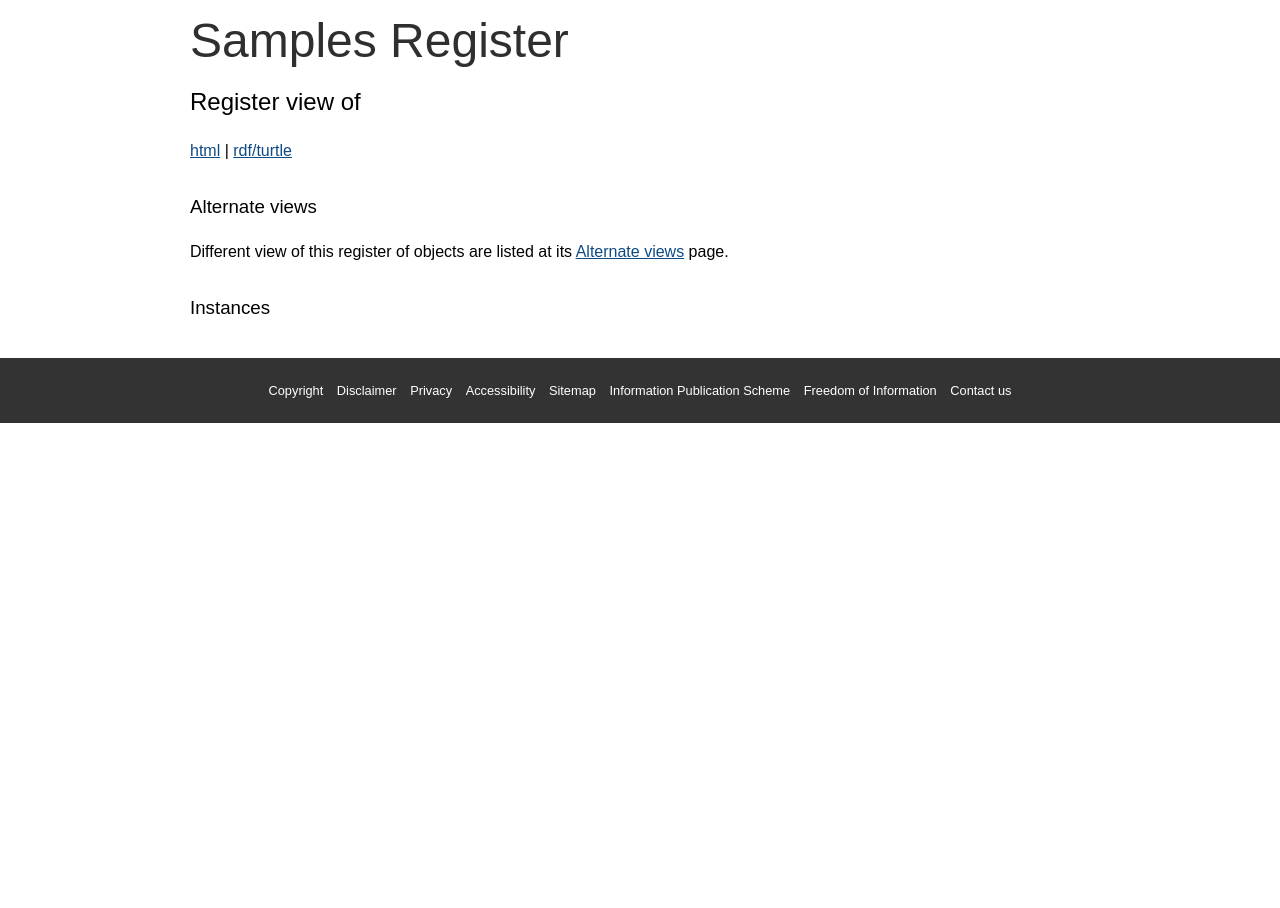
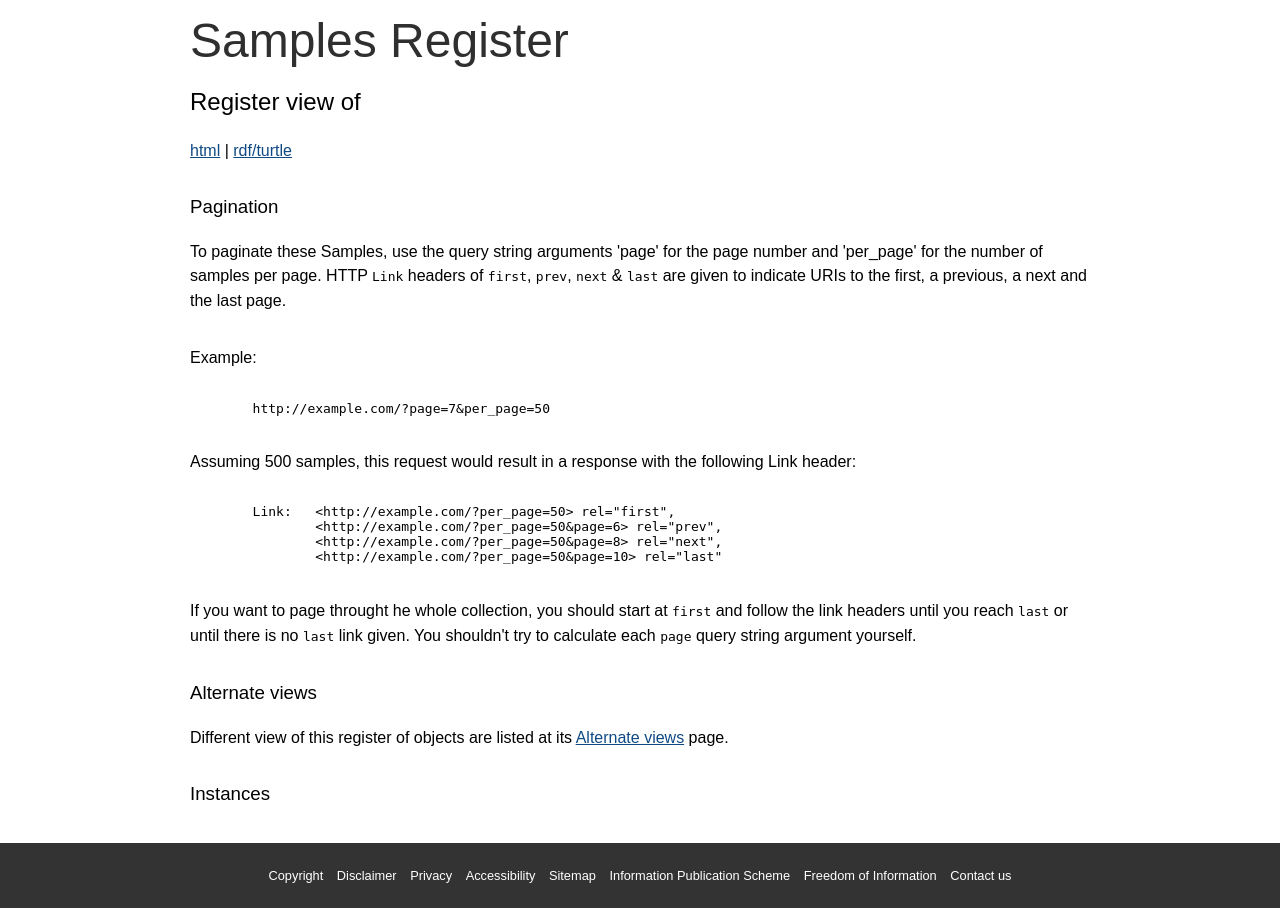
Before and after one commit to GeoscienceAustralia/samples-api, a Flask app: template templates/class_register.html in a window 1280 px wide. Shown: the part 133-1041 px from the top of the page. Before the commit the page ends 556 px from the top, so only its background shows below. Run offline with Flask 2, Linux system fonts and the light colour scheme; the template is opened without the code that fills it, so the values that code supplies are empty; parts of the project's set-up code (start-up, migrations or seed data) failed here and were passed over.

Commit message:
documentation for pagination in template

```diff
--- a/templates/class_register.html
+++ b/templates/class_register.html
@@ -8,6 +8,20 @@
     {% else %}
     <p><a href="{{ request.url }}">html</a> | <a href="{{ request.url }}?_format=text/turtle">rdf/turtle</a></p>
     {% endif %}
+    <h3>Pagination</h3>
+    <p>To paginate these Samples, use the query string arguments 'page' for the page number and 'per_page' for the number of samples per page. HTTP <code>Link</code> headers of <code>first</code>, <code>prev</code>, <code>next</code> &amp; <code>last</code> are given to indicate URIs to the first, a previous, a next and the last page.</p>
+    <p>Example: </p>
+    <pre>
+        http://example.com/?page=7&per_page=50
+    </pre>
+    <p>Assuming 500 samples, this request would result in a response with the following Link header:</p>
+    <pre>
+        Link:   &lt;http://example.com/?per_page=50&gt; rel="first",
+                &lt;http://example.com/?per_page=50&page=6&gt; rel="prev",
+                &lt;http://example.com/?per_page=50&page=8&gt; rel="next",
+                &lt;http://example.com/?per_page=50&page=10&gt; rel="last"
+    </pre>
+    <p>If you want to page throught he whole collection, you should start at <code>first</code> and follow the link headers until you reach <code>last</code> or until there is no <code>last</code> link given. You shouldn't try to calculate each <code>page</code> query string argument yourself.</p>
     <h3>Alternate views</h3>
     {% if '?' in request.url %}
     <p>Different view of this register of objects are listed at its <a href="{{ request.url }}&_view=alternates">Alternate views</a> page.</p>
```
Also changed, not shown: routes/model_classes.py (+14 -8 lines).
